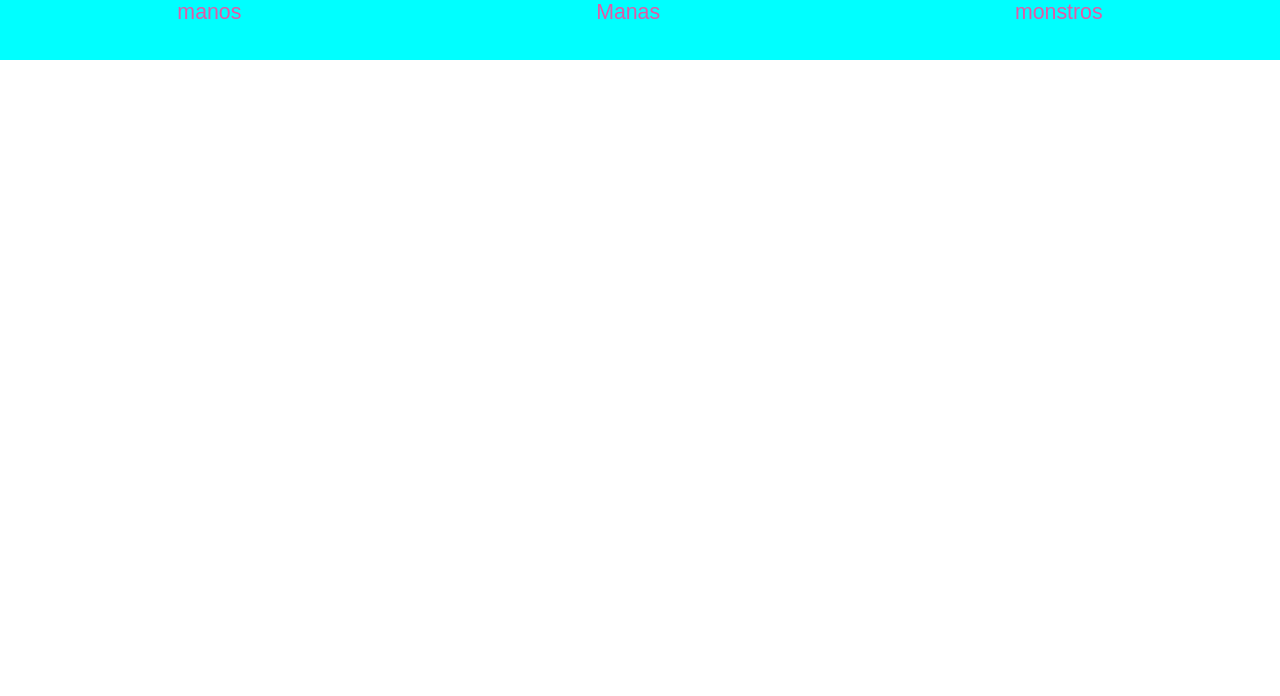
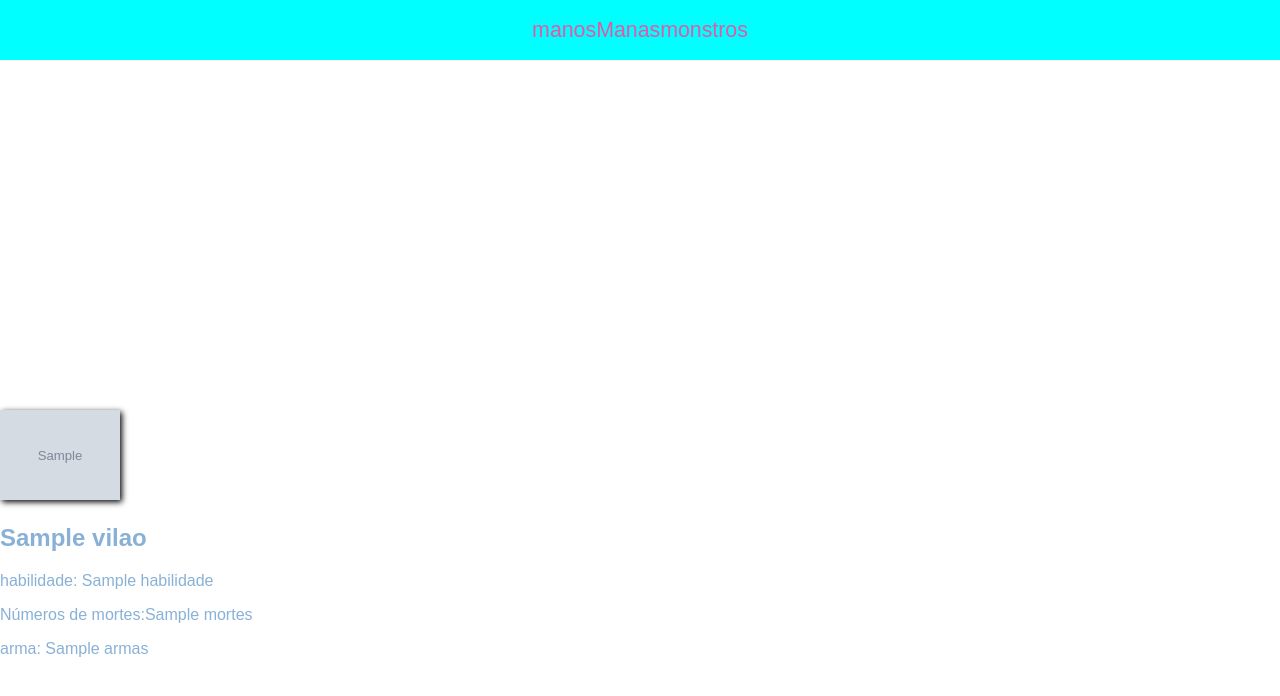
Before and after one commit to kamikazegold/bonus, a Django app: template catalogo_viloes/templates/index.html in a window 1280 px wide. Shown: the top 696 px of the page. Run offline with Django 3.2, Linux system fonts and the light colour scheme; the template is opened without the code that fills it: most values are stand-ins (such as "Sample title", 1, 10 or a date in 2020); grey boxes marked "Sample" are stand-in pictures.

Commit message:
carminha deusa

```diff
--- a/catalogo_viloes/static/css/style.css
+++ b/catalogo_viloes/static/css/style.css
@@ -8,7 +8,9 @@ nav{
     background-color: aqua;
     height: 60px;
     display: flex;
-    justify-content: space-around;
+    justify-content: space-evenly;
+    align-items: center;
+
 
 }
 
@@ -20,3 +22,28 @@ nav a{
 
 
 }
+section{
+    display: flex;
+    justify-content: center;
+    flex-wrap: wrap;
+}
+.card{
+    display: flex;
+    flex-direction: column;
+    justify-content: space-evenly;
+    align-items: center;
+    height: 350px;
+    width: 300px;
+}
+
+.card:hover{
+    box-shadow: 2xp 2px 8px black;
+    border-radius: 5px;
+    cursor: pointer;
+}
+img{
+    height: 90px;
+    box-shadow: 2px 2px 6px black;
+p{
+    margin: 0;
+}
--- a/catalogo_viloes/templates/index.html
+++ b/catalogo_viloes/templates/index.html
@@ -10,9 +10,26 @@
 </head>
 <body>
     <nav>
+        <section>
+
+
         <a href="">manos</a>
         <a href="">Manas</a>
         <a href="">monstros</a>
     </nav>
+    {% for vilao in viloes %}
+    <div class="card"></div>
+
+    <div>
+        <div>
+            <img src="{{vilao.foto.url}}" alt="">
+        </div>
+        <h2>{{vilao.nome}}</h2>
+        <p>habilidade: {{vilao.habilidade}}</p>
+        <p>Números de mortes:{{vilao.mortes}}</p>
+        <p>arma: {{vilao.armas}}</p>
+    </div>
+    {% endfor %}
+</section>
 </body>
 </html>
--- a/catalogo_viloes/views.py
+++ b/catalogo_viloes/views.py
@@ -1,6 +1,8 @@
 from django.shortcuts import render
+from catalogo_viloes.models import Vilao
 
 # Create your views here.
 
 def mostrar_index(request):
-    return render(request, 'index.html')
+    viloes = Vilao.objects.all()
+    return render(request, 'index.html',{'viloes': viloes})
--- a/viloes/urls.py
+++ b/viloes/urls.py
@@ -16,8 +16,10 @@ Including another URLconf
 from django.contrib import admin
 from django.urls import path
 from catalogo_viloes import views
+from django.conf.urls.static import static
+from django.conf import settings
 
 urlpatterns = [
     path('admin/', admin.site.urls),
     path('', views.mostrar_index),
-]
+] +  static(settings.MEDIA_URL,document_root=settings.MEDIA_ROOT)
```
